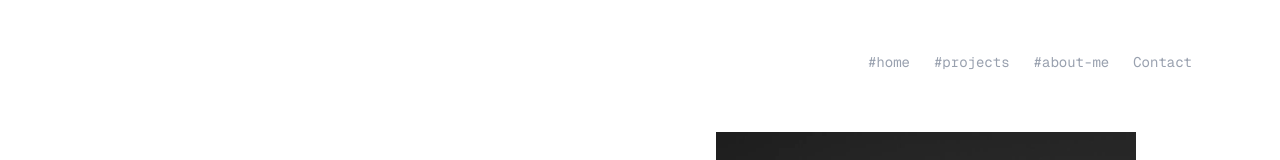
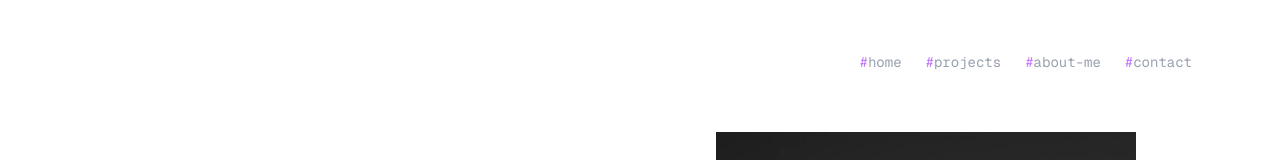
Before and after one commit to aklademarco/AkladeBismarkMarco, a Next.js app: page / in a window 1280 px wide. Shown: the top 160 px of the page. Built offline with nearby package versions, Linux system fonts and the light colour scheme.

Commit message:
Update Header component to include styled hashtags in navigation links

```diff
--- a/src/components/Header.tsx
+++ b/src/components/Header.tsx
@@ -28,10 +28,10 @@ export default function Header() {
 
         <nav>
           <ul className="hidden md:flex gap-6 text-sm">
-            <li><a className="text-gray-400 hover:text-white" href="#home">#home</a></li>
-            <li><a className="text-gray-400 hover:text-white" href="#projects">#projects</a></li>
-            <li><a className="text-gray-400 hover:text-white" href="#about">#about-me</a></li>
-            <li><a className="text-gray-400 hover:text-white" href="#contact">Contact</a></li>
+            <li><a className="text-gray-400 hover:text-white" href="#home"><span className="text-purple-400">#</span>home</a></li>
+            <li><a className="text-gray-400 hover:text-white" href="#projects"><span className="text-purple-400">#</span>projects</a></li>
+            <li><a className="text-gray-400 hover:text-white" href="#about"><span className="text-purple-400">#</span>about-me</a></li>
+            <li><a className="text-gray-400 hover:text-white" href="#contact"><span className="text-purple-400">#</span>contact</a></li>
           </ul>
 
           <button
```
